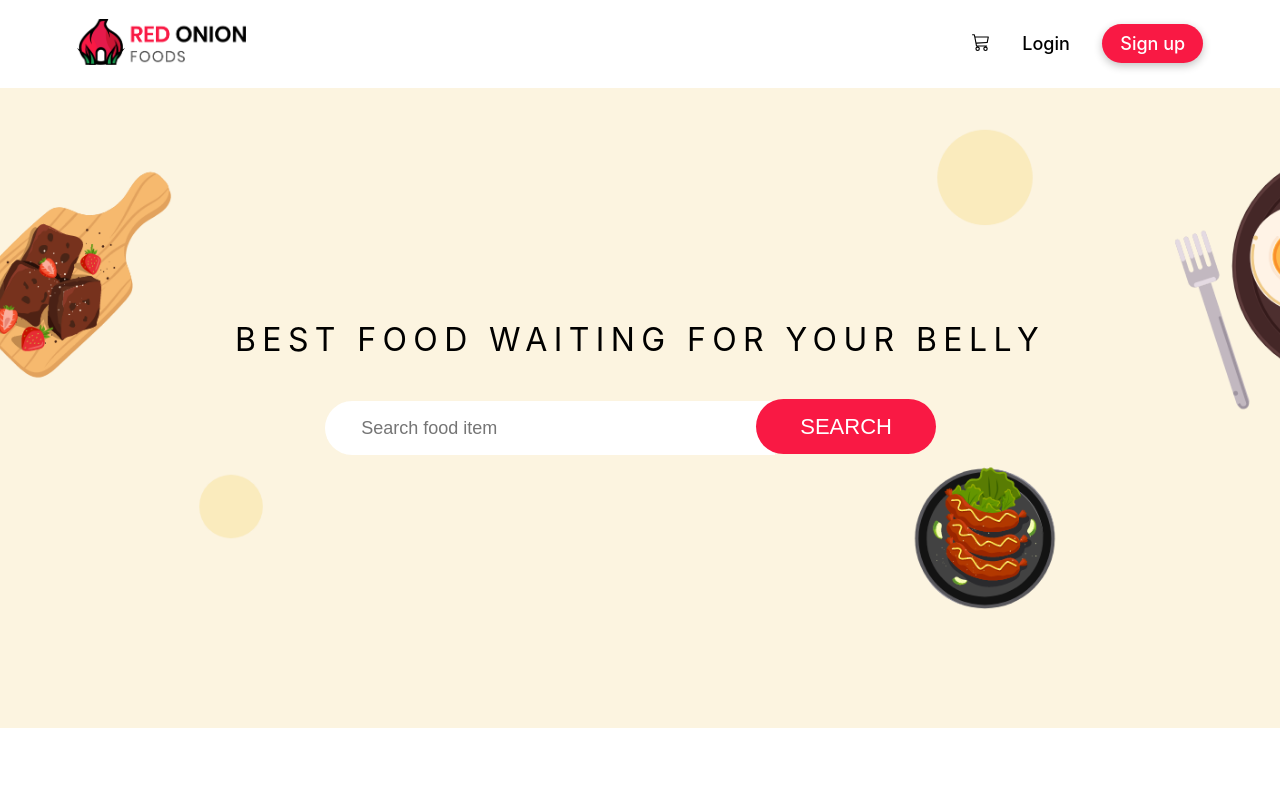
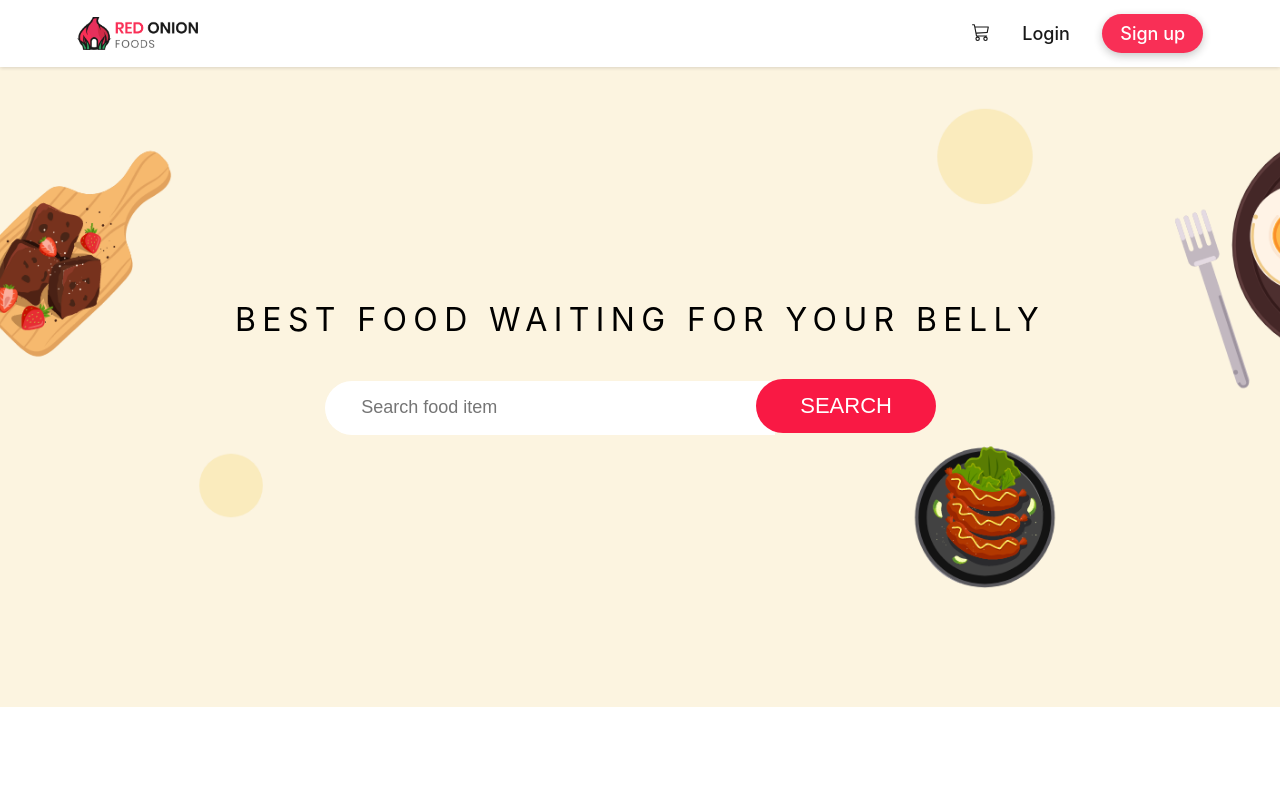
Before and after one commit to rirefat/red-onion, a React (Create React App) app: page / in a window 1280 px wide. Shown: the top 800 px of the page. Built offline with nearby package versions, Linux system fonts and the light colour scheme.

Commit message:
modify header

```diff
--- a/src/App.css
+++ b/src/App.css
@@ -41,7 +41,7 @@
 }
 
 ::-webkit-scrollbar{
-  width: 8px;
+  width: 4px;
 }
 
 ::-webkit-scrollbar-track{
--- a/src/Header/Header.css
+++ b/src/Header/Header.css
@@ -1,10 +1,20 @@
 .header {
-  padding: 1.5% 6%;
+  padding: 1.1% 6%;
   display: grid;
   grid-template-columns: 3fr 2fr;
+  position: sticky;
+  top: 0;
+  background-color: white;
+  box-shadow: rgba(0, 0, 0, 0.16) 0px 1px 4px;
+  opacity: 0.9;
+}
+.header .logo-area {
+  display: flex;
+  justify-content: start;
+  align-items: center;
 }
 .header .logo-area img {
-  width: 25%;
+  width: 18%;
 }
 .header .nav-links {
   display: flex;
--- a/src/Header/Header.scss
+++ b/src/Header/Header.scss
@@ -2,13 +2,21 @@ $primary-color: #F91944;
 $primary-deep: #d2032b;
 
 .header {
-    padding: 1.5% 6%;
+    padding: 1.1% 6%;
     display: grid;
     grid-template-columns: 3fr 2fr;
+    position: sticky;
+    top: 0;
+    background-color: white;
+    box-shadow: rgba(0, 0, 0, 0.16) 0px 1px 4px;
+    opacity: 0.9;
 
     .logo-area {
+        display: flex;
+        justify-content: start;
+        align-items: center;
         img {
-            width: 25%;
+            width: 18%;
         }
     }
 
```
Also changed, not shown: 1 other file (tests, documents, lock files or other folders).
